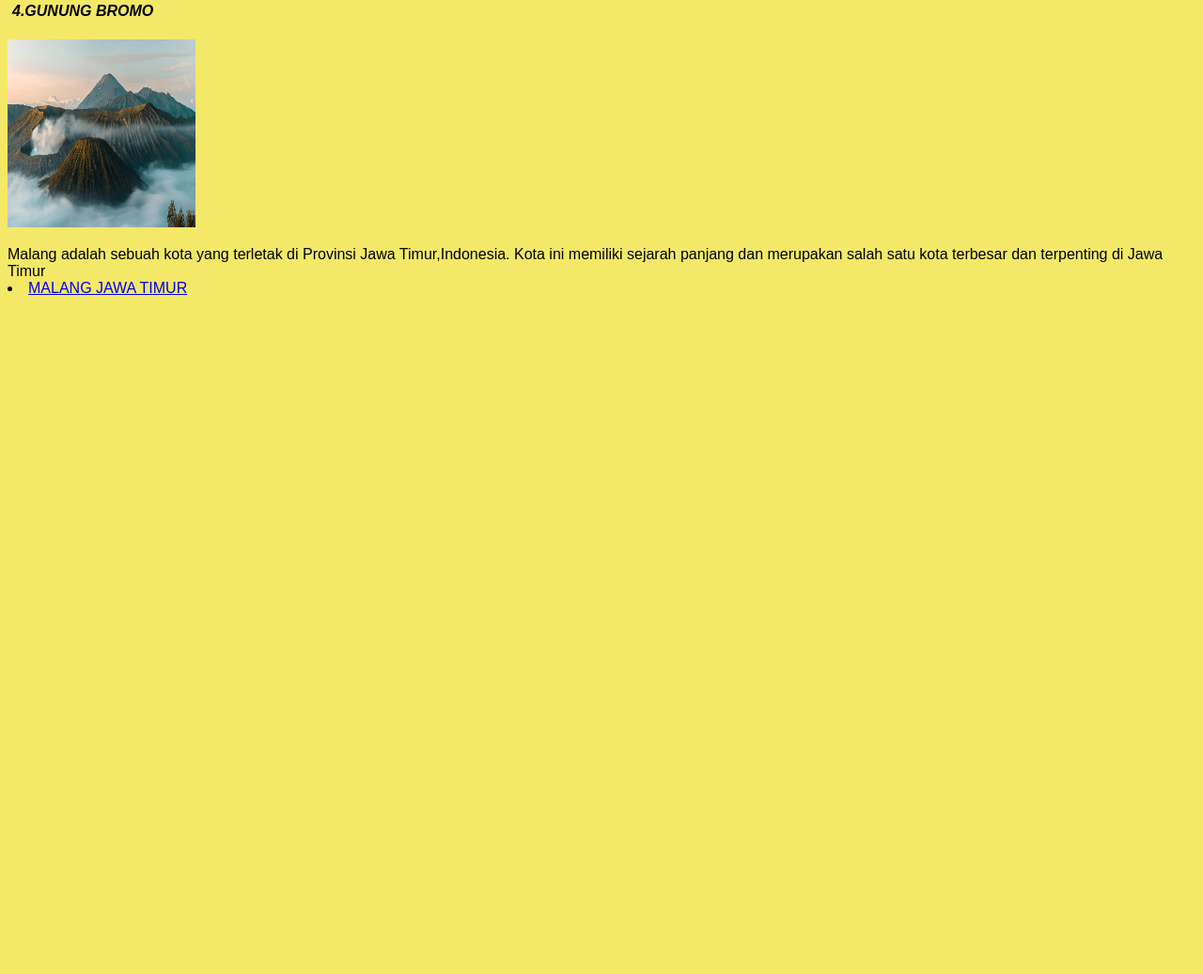
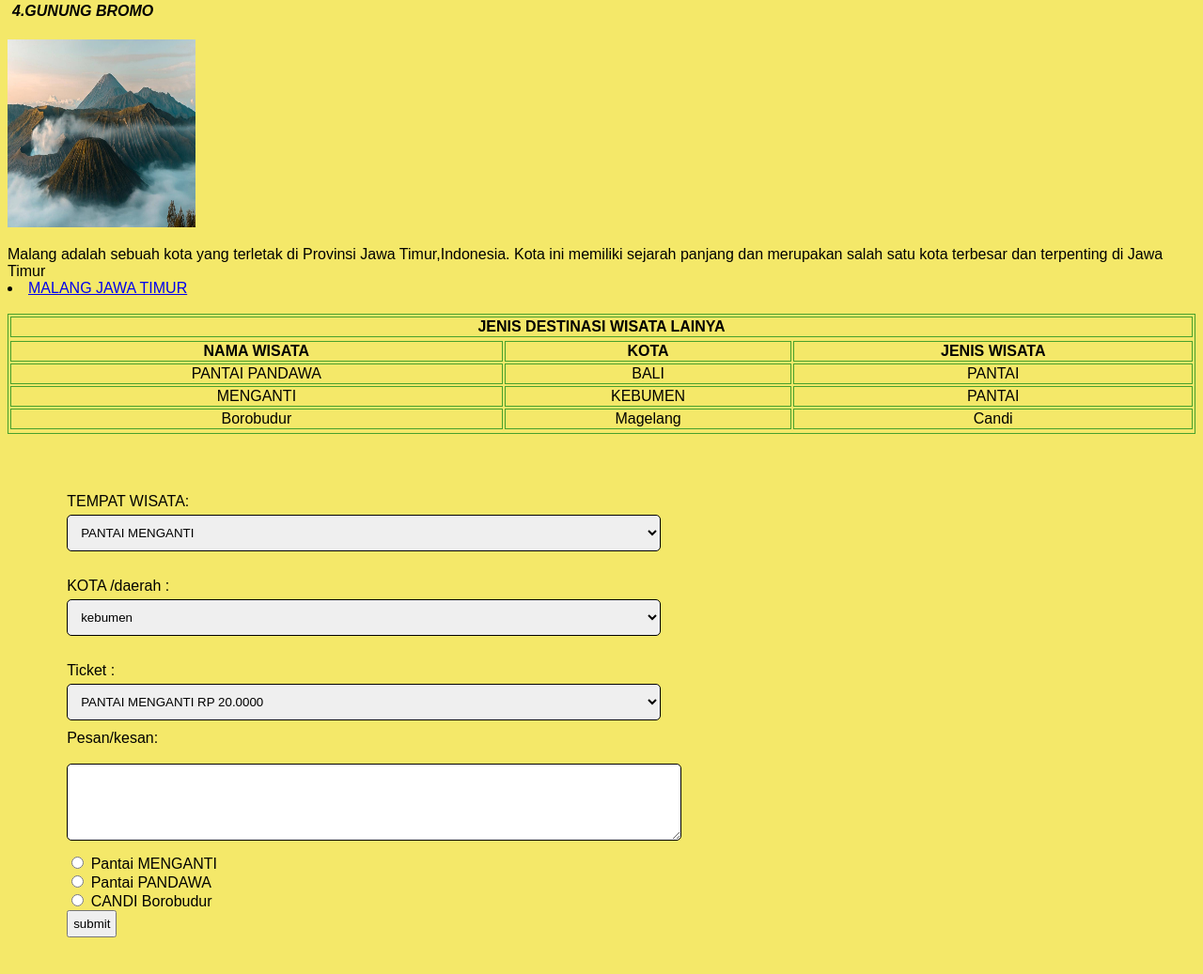
Before and after one commit to DAVAAFDIANSYAH/PEMROGRAMANWEB1, a plain HTML site: page index.html in a window 1280 px wide. Shown: the part 1270-2307 px from the top of the page at 94% size. Before the commit the page ends 1594 px from the top, so only its background shows below. Drawn offline with Linux system fonts and the light colour scheme.

Commit message:
Update tugas 2

```diff
--- a/index.html
+++ b/index.html
@@ -4,6 +4,17 @@
     <meta charset="UTF-8">
     <meta name="viewport" content="width=device-width, initial-scale=1.0">
     <title style="text-align: center;">DESTINASI WISATA</title>
+
+    <style>
+        input[type="text"],select,textarea{
+            width: 100%;
+            padding: 10px;
+            margin-bottom: 10px;
+            border: 1px solid ;
+            border-radius: 5px;
+
+        }
+    </style>
 </head>
     <body style="font-size:arrial ; font-family: sans-serif ; background-color: #F4E869;">
         <h1 style="color:#141E46 ;text-align: center;background-color:#FFD36E;">
@@ -46,5 +57,75 @@
                 Kota ini memiliki sejarah panjang dan
                 merupakan salah satu kota terbesar dan terpenting di Jawa Timur
         <li> <a href="https://travel.kompas.com/read/2022/05/22/073400027/32-tempat-wisata-malang-raya-banyak-tempat-bernuansa-alam?page=all">MALANG JAWA TIMUR</a></li></div>
-</body>
-</html>
+        <br>
+       <style>
+        table, th, td {
+        border:1px solid rgb(72, 160, 45);
+        text-align: center;
+       font-family:sans-serif;
+
+        }
+       </style>
+        <table style="width: 100%;">
+            <tr>
+                <th colspan="3">JENIS DESTINASI WISATA LAINYA</th>
+
+            <tr>
+            </tr>
+              <th>NAMA WISATA</th>
+              <th>KOTA</th>
+              <th>JENIS WISATA</th>
+            </tr>
+            <tr>
+              <td>PANTAI PANDAWA </td>
+              <td>BALI</td>
+              <td>PANTAI</td>
+            </tr>
+            <tr>
+              <td>MENGANTI</td>
+              <td>KEBUMEN</td>
+              <td>PANTAI</td>
+            </tr>
+            <td>Borobudur</td>
+              <td>Magelang</td>
+              <td>Candi</td>
+              <tr>
+          </table>
+          <form style="width: 50%; margin: 5% "  >
+
+          <label style="display: block; margin-bottom: 5px;" for="TEMPAT-WISATA">TEMPAT WISATA:</label>
+            <select id="TEMPAT-WISATA " name="TEMPAT WISATA "> <br?>
+                <option value="PANTAI MENGANTI">PANTAI MENGANTI</option>
+                <option value="PANTAI PANDAWA">PANTAI PANDAWA</option>
+                <option value="CANDI BOROBUDUR">CANDI BOROBUDUR</option>
+            </select><br><br>
+
+            <label style="display: block; margin-bottom: 5px;"for="Kota">KOTA /daerah :</label>
+            <select id="Kota" name="Kota "> <br?>
+                <option value="KEBUMEN">kebumen</option>
+                <option value="BALI">Bali</option>
+                <option value="MAGELANG">Magelang</option>
+            </select><br><br>
+
+            <label style="display: block; margin-bottom: 5px;"for="Ticket">Ticket :</label>
+            <select id="Ticket" name="Ticket"> <br?>
+                <option value="PANTAI MENGANTI RP 20.0000">PANTAI MENGANTI RP 20.0000</option>
+                <option value="PANTAI PADAWA RP 15.000">PANTAI PADAWA RP 15.000</option>
+                <option value="Candi Borobudur RP 50.000">Candi Borobudur RP 50.000</option>
+            </select><br>
+
+            <label style="display: block; margin-bottom: 0px;"for="pesan/kesan  ">Pesan/kesan:</label><br>
+            <textarea id="pesan" name="pesan" rows="4" cols="50"></textarea><br>
+
+        <form action="">
+            <input type="radio" id="html" name="pantai" value="Pantai MENGANTI">
+            <label for="html">Pantai MENGANTI</label><br>
+            <input type="radio" id="html" name="pantai" value="Pantai PANDAWA">
+            <label for="html">Pantai PANDAWA</label><br>
+            <input type="radio" id="html" name="CANDI" value="CANDI BOROBUDUR">
+            <label for="html">CANDI Borobudur</label><br>
+            <input style="padding: 5px; " type="submit"value="submit">
+        </form>
+
+        </body>
+        </html>
```
